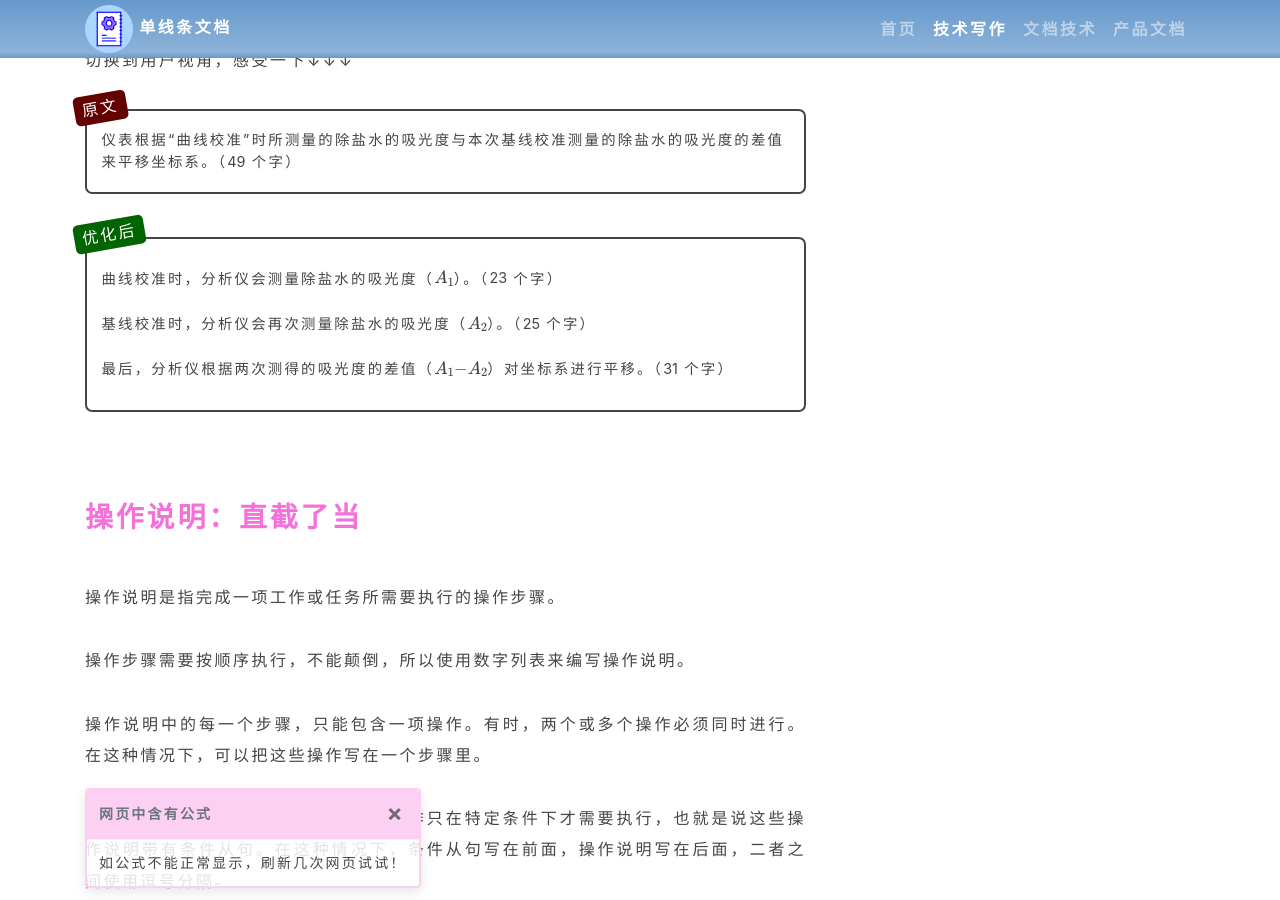
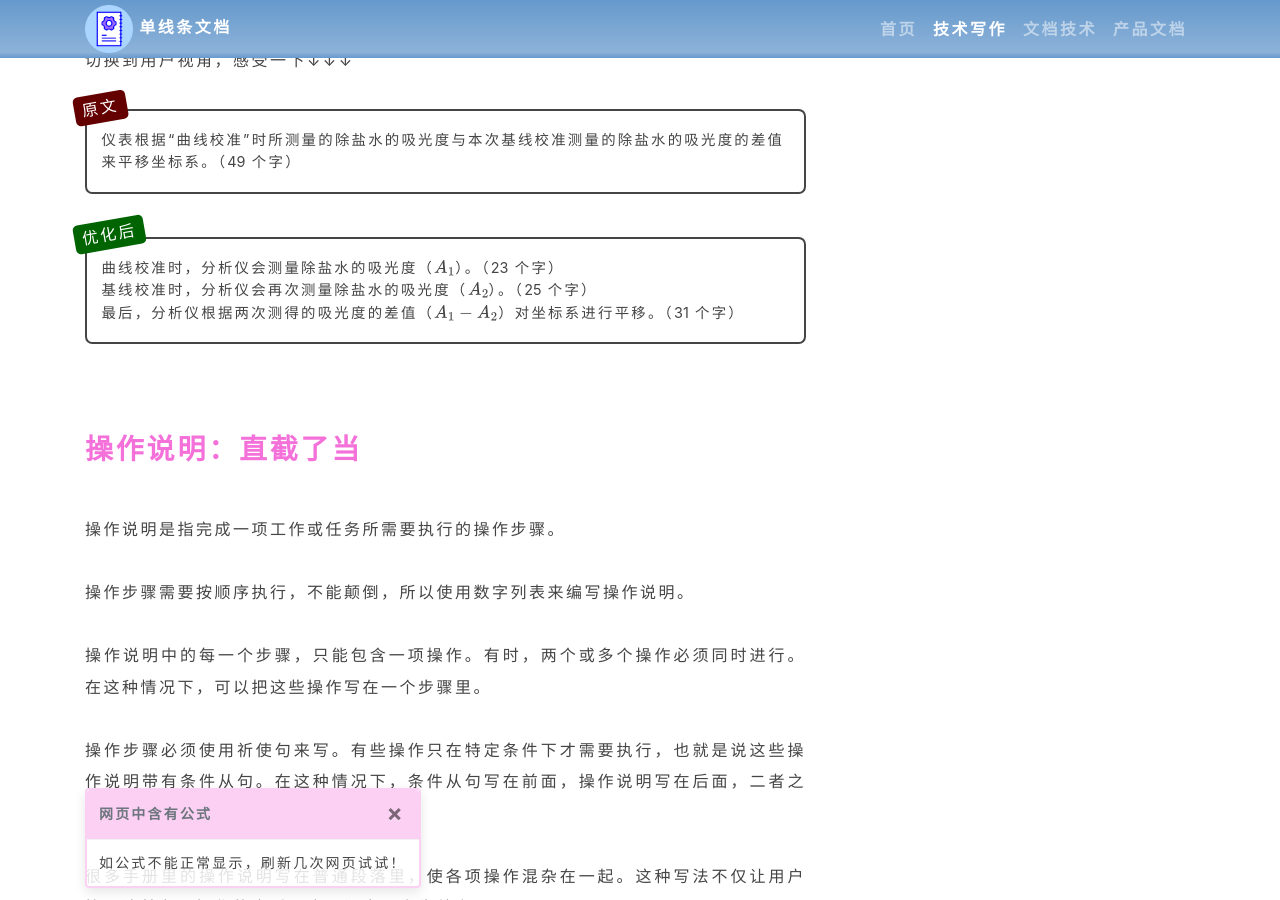
Before and after one commit to wongyah/docsimpo.work, a Jekyll site: the page built from technical-writing/_posts/2021-11-1-Seven-Rules-for-Technical-Writing.md, in a window 1280 px wide and 900 px high, scrolled down 3378 px. Built offline with Jekyll 4.4.1, drawn with Linux system fonts in a browser that asks for light colours.

```diff
--- a/_includes/mathjax.html
+++ b/_includes/mathjax.html
@@ -28,5 +28,4 @@
     }
   };
 </script>
-<script id="MathJax-script" async src="https://cdn.bootcdn.net/ajax/libs/mathjax/3.0.1/es5/tex-svg.js"></script>
-<!-- <script id="MathJax-script" async src="https://cdn.staticfile.org/mathjax/3.0.1/es5/tex-svg.js"></script> -->
+<script src="https://cdn.bootcdn.net/ajax/libs/mathjax/3.2.2/es5/tex-svg.js"></script>
--- a/_layouts/default.html
+++ b/_layouts/default.html
@@ -60,8 +60,7 @@
     {%- endif %}
 
     {%- if page.math -%}
-      <!-- <script id="MathJax-script" async src="https://cdn.bootcdn.net/ajax/libs/mathjax/3.0.1/es5/tex-svg.js"></script> -->
-      <script id="MathJax-script" async src="https://cdn.bootcdn.net/ajax/libs/mathjax/3.2.0/es5/tex-mml-chtml.js"></script>
+      {%- include mathjax.html -%}
     {%- endif -%}
   </head>
   <body>
--- a/technical-writing/_posts/2021-11-1-Seven-Rules-for-Technical-Writing.md
+++ b/technical-writing/_posts/2021-11-1-Seven-Rules-for-Technical-Writing.md
@@ -70,9 +70,9 @@ math: true
 > 仪表根据“曲线校准”时所测量的除盐水的吸光度与本次基线校准测量的除盐水的吸光度的差值来平移坐标系。（49 个字）
 {: .original}
 
-> 曲线校准时，分析仪会测量除盐水的吸光度（\\(A_1\\)）。（23 个字）
-> 基线校准时，分析仪会再次测量除盐水的吸光度（\\(A_2\\)）。（25 个字）
-> 最后，分析仪根据两次测得的吸光度的差值（\\(A_1-A_2\\)）对坐标系进行平移。（31 个字）
+> 曲线校准时，分析仪会测量除盐水的吸光度（$A_1$）。（23 个字）
+> 基线校准时，分析仪会再次测量除盐水的吸光度（$A_2$）。（25 个字）
+> 最后，分析仪根据两次测得的吸光度的差值（$A_1-A_2$）对坐标系进行平移。（31 个字）
 {: .rewrited}
 
 # 操作说明：直截了当
@@ -89,14 +89,14 @@ math: true
 
 切换到用户视角，感受一下↓↓↓
 
-> 称取 0.410g 硫酸联氨（\\(N_2H_4·H_2SO_4\\)），**溶于已加有 74mL 浓盐酸的 500mL 试剂水中**，转入 1L 容量瓶中，用高纯水稀释到刻度。
+> 称取 0.410g 硫酸联氨（$N_2H_4·H_2SO_4$），**溶于已加有 74mL 浓盐酸的 500mL 试剂水中**，转入 1L 容量瓶中，用高纯水稀释到刻度。
 {: .original}
 
 **问题 1：**根据“原文”中的描述（加粗部分），你认为盐酸溶液的体积是多少? 500 毫升，还是574 毫升?
 
 > 1. **量取 500 毫升试剂水**。
 > 2. **向试剂水中加入 74 毫升浓盐酸，制成盐酸溶液**。
-> 3. 称取 0.410 克硫酸联氨（\\(N_2H_4·H_2SO_4\\)）。
+> 3. 称取 0.410 克硫酸联氨（$N_2H_4·H_2SO_4$）。
 > 4. 将硫酸联氨加入盐酸溶液中，并使其充分溶解。
 > 5. 使用高纯水将溶液稀释至 1 升。
 >    1. 将溶液倒入容量为 1 升的容量瓶中。
@@ -170,7 +170,7 @@ math: true
 >
 > 分析仪在日常使用过程中，有可能会产生电气漂移、光学漂移或温度漂移。这些漂移会对测量结果的准确性产生微小的影响。基线校准通过校正这些漂移来提高测量结果的精度。
 >
-> 曲线校准时，分析仪会测量除盐水的吸光度（\\(A_1\\)）。基线校准时，分析仪会再次测量除盐水的吸光度（\\(A_2\\)）。最后，分析仪根据两次测得的吸光度的差值（\\(A_1-A_2\\)）对坐标系进行平移。
+> 曲线校准时，分析仪会测量除盐水的吸光度（$A_1$）。基线校准时，分析仪会再次测量除盐水的吸光度（$A_2$）。最后，分析仪根据两次测得的吸光度的差值（$A_1-A_2$）对坐标系进行平移。
 {: .rewrited}
 
 优化后的内容分为三段。每一段的中心思想（主题）依次是：
```
Also changed, not shown: _manual-writing-cases/200-lab-instrument.md (+6 -6 lines), _config.yml (line endings or trailing spaces).
